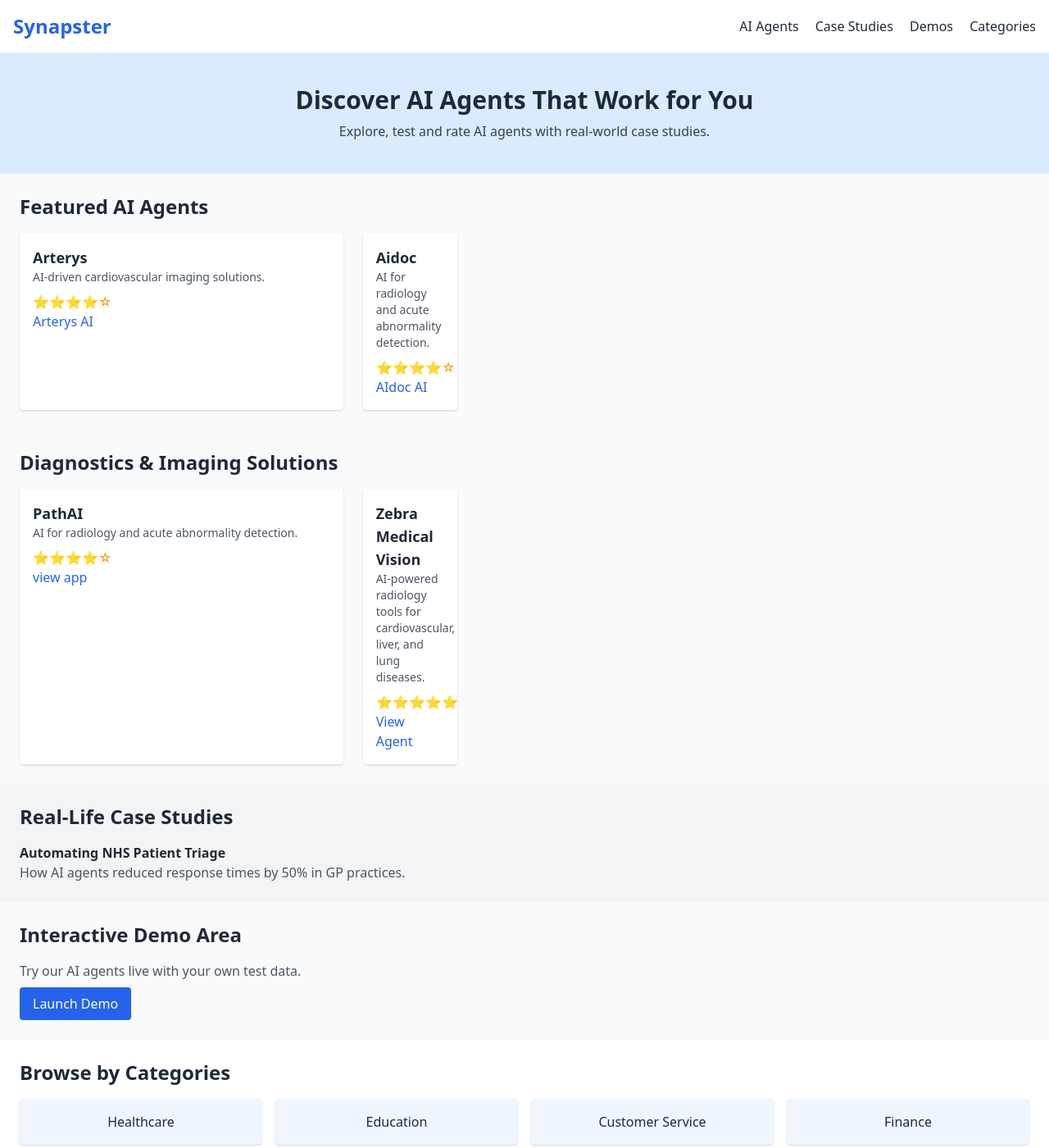
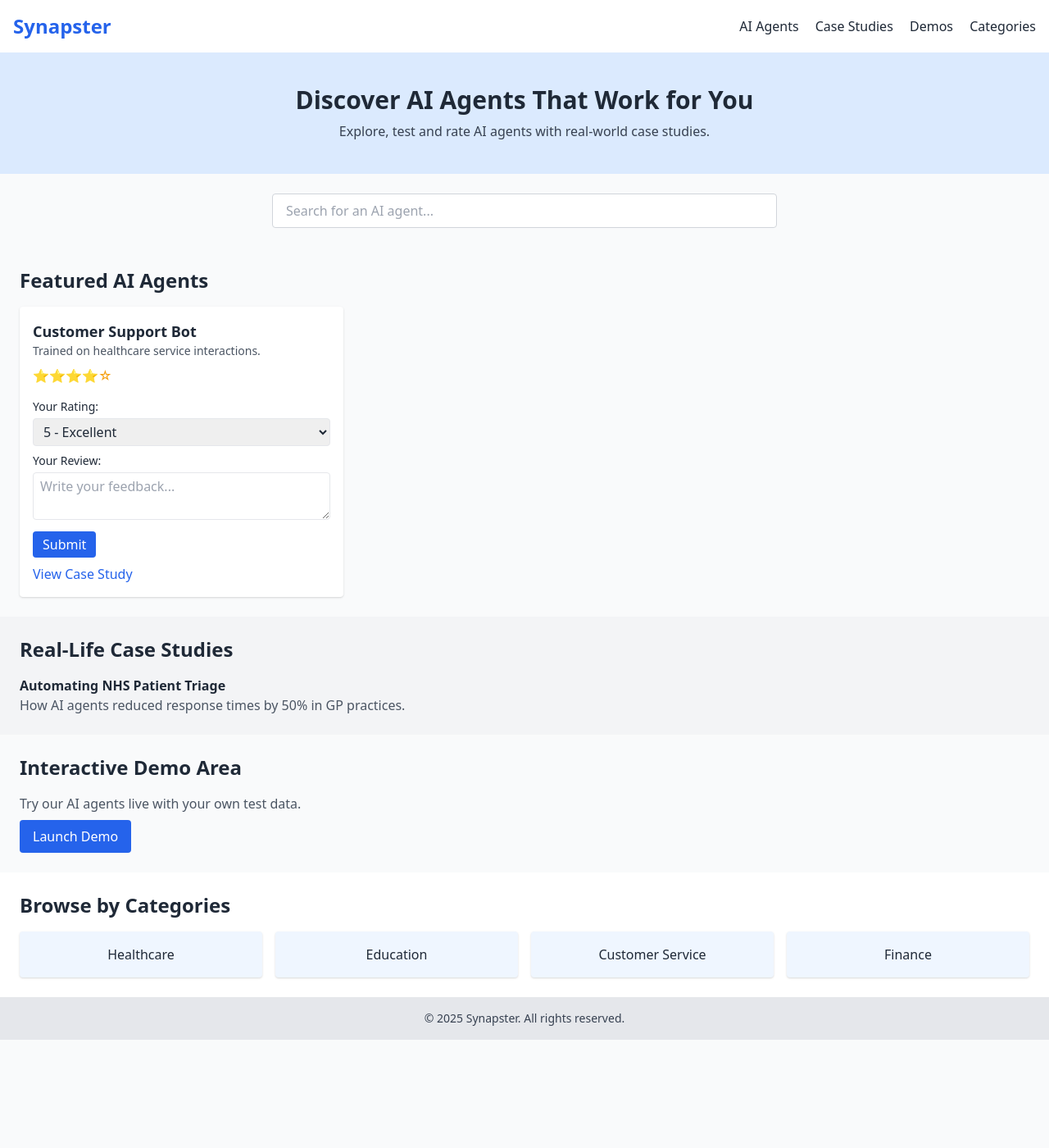
Before and after one commit to nhs-analystx/synapster, a Jekyll site: the page index.html, which Jekyll copies as it is, in a window 1280 px wide and 1400 px high. Shown: the whole window at 82% size. Built offline with Jekyll 4.4.1, drawn with Linux system fonts in a browser that asks for light colours.

Commit message:
Update index.html

```diff
--- a/index.html
+++ b/index.html
@@ -5,10 +5,33 @@
   <meta name="viewport" content="width=device-width, initial-scale=1.0" />
   <title>Synapster - AI Agent Marketplace</title>
   <link href="https://cdn.jsdelivr.net/npm/tailwindcss@2.2.19/dist/tailwind.min.css" rel="stylesheet">
+  <script>
+    function searchApps() {
+      const query = document.getElementById('searchInput').value.toLowerCase();
+      const cards = document.querySelectorAll('.agent-card');
+      cards.forEach(card => {
+        const title = card.querySelector('h4').innerText.toLowerCase();
+        if (title.includes(query)) {
+          card.style.display = 'block';
+        } else {
+          card.style.display = 'none';
+        }
+      });
+    }
+
+    function submitReview(form, cardId) {
+      const rating = form.querySelector('select[name="rating"]').value;
+      const review = form.querySelector('textarea[name="review"]').value;
+      const display = document.getElementById(`review-display-${cardId}`);
+      display.innerHTML = `<p class='text-sm text-yellow-600'>Rating: ${'⭐'.repeat(rating)}</p><p class='text-sm text-gray-700'>"${review}"</p>`;
+      form.reset();
+      return false;
+    }
+  </script>
 </head>
 <body class="bg-gray-50 text-gray-800">
   <!-- Header -->
-  <header class="bg-white shadow p-4 flex justify-between items-center">
+  <header class="bg-white shadow p-4 flex flex-col md:flex-row justify-between items-center space-y-4 md:space-y-0">
     <h1 class="text-2xl font-bold text-blue-600">Synapster</h1>
     <nav class="space-x-4">
       <a href="#agents" class="hover:text-blue-600">AI Agents</a>
@@ -24,46 +47,36 @@
     <p class="text-gray-700">Explore, test and rate AI agents with real-world case studies.</p>
   </section>
 
+  <!-- Search Bar -->
+  <section class="p-6 text-center">
+    <input id="searchInput" type="text" placeholder="Search for an AI agent..." class="border border-gray-300 rounded px-4 py-2 w-1/2" oninput="searchApps()">
+  </section>
+
   <!-- AI Agents Section -->
   <section id="agents" class="p-6">
     <h3 class="text-2xl font-semibold mb-4">Featured AI Agents</h3>
     <div class="grid grid-cols-1 md:grid-cols-3 gap-6">
       <!-- Sample Agent Card -->
-      <div class="bg-white shadow rounded p-4">
-        <h4 class="text-lg font-bold">Arterys</h4>
-        <p class="text-sm text-gray-600">AI-driven cardiovascular imaging solutions.</p>
-        <p class="mt-2 text-yellow-500">⭐⭐⭐⭐☆</p>
-        <a href="https://www.arterys.com/contact" class="text-blue-600 hover:underline">Arterys AI</a>
-      </div>
-    <div class="grid grid-cols-1 md:grid-cols-3 gap-6">
-      <!-- Sample Agent Card -->
-      <div class="bg-white shadow rounded p-4">
-        <h4 class="text-lg font-bold">Aidoc</h4>
-        <p class="text-sm text-gray-600">AI for radiology and acute abnormality detection.</p>
-        <p class="mt-2 text-yellow-500">⭐⭐⭐⭐☆</p>
-        <a href="https://www.aidoc.com/contact/" class="text-blue-600 hover:underline">AIdoc AI</a>
-      </div>
-    </div>
-  </section>
-
-    <!-- AI Agents Section -->
-  <section id="agents" class="p-6">
-    <h3 class="text-2xl font-semibold mb-4">Diagnostics & Imaging Solutions</h3>
-    <div class="grid grid-cols-1 md:grid-cols-3 gap-6">
-      <!-- Sample Agent Card -->
-      <div class="bg-white shadow rounded p-4">
-        <h4 class="text-lg font-bold">PathAI</h4>
-        <p class="text-sm text-gray-600">AI for radiology and acute abnormality detection.</p>
-        <p class="mt-2 text-yellow-500">⭐⭐⭐⭐☆</p>
-        <a href="https://www.aidoc.com/contact" class="text-blue-600 hover:underline">view app</a>
-      </div>
-    <div class="grid grid-cols-1 md:grid-cols-3 gap-6">
-      <!-- Sample Agent Card -->
-      <div class="bg-white shadow rounded p-4">
-        <h4 class="text-lg font-bold">Zebra Medical Vision</h4>
-        <p class="text-sm text-gray-600">AI-powered radiology tools for cardiovascular, liver, and lung diseases.</p>
-        <p class="mt-2 text-yellow-500">⭐⭐⭐⭐⭐</p>
-        <a href="https://www.zebra-med.com/contact-us" class="text-blue-600 hover:underline">View Agent</a>
+      <div class="agent-card bg-white shadow rounded p-4" id="agent-1">
+        <h4 class="text-lg font-bold">Customer Support Bot</h4>
+        <p class="text-sm text-gray-600">Trained on healthcare service interactions.</p>
+        <div id="review-display-agent-1" class="mt-2">
+          <p class="text-yellow-500">⭐⭐⭐⭐☆</p>
+        </div>
+        <form onsubmit="return submitReview(this, 'agent-1')" class="mt-4">
+          <label class="block text-sm font-medium mb-1">Your Rating:</label>
+          <select name="rating" class="w-full border px-2 py-1 rounded mb-2">
+            <option value="5">5 - Excellent</option>
+            <option value="4">4 - Good</option>
+            <option value="3">3 - Average</option>
+            <option value="2">2 - Poor</option>
+            <option value="1">1 - Terrible</option>
+          </select>
+          <label class="block text-sm font-medium mb-1">Your Review:</label>
+          <textarea name="review" rows="2" class="w-full border px-2 py-1 rounded mb-2" placeholder="Write your feedback..."></textarea>
+          <button type="submit" class="bg-blue-600 text-white px-3 py-1 rounded hover:bg-blue-700">Submit</button>
+        </form>
+        <a href="#" class="text-blue-600 hover:underline mt-2 inline-block">View Case Study</a>
       </div>
     </div>
   </section>
@@ -76,7 +89,6 @@
         <h4 class="font-bold">Automating NHS Patient Triage</h4>
         <p class="text-gray-600">How AI agents reduced response times by 50% in GP practices.</p>
       </div>
-      <!-- More case studies -->
     </div>
   </section>
 
@@ -95,7 +107,6 @@
       <div class="bg-blue-50 p-4 rounded shadow text-center">Education</div>
       <div class="bg-blue-50 p-4 rounded shadow text-center">Customer Service</div>
       <div class="bg-blue-50 p-4 rounded shadow text-center">Finance</div>
-      <!-- Add more categories as needed -->
     </div>
   </section>
 
```
